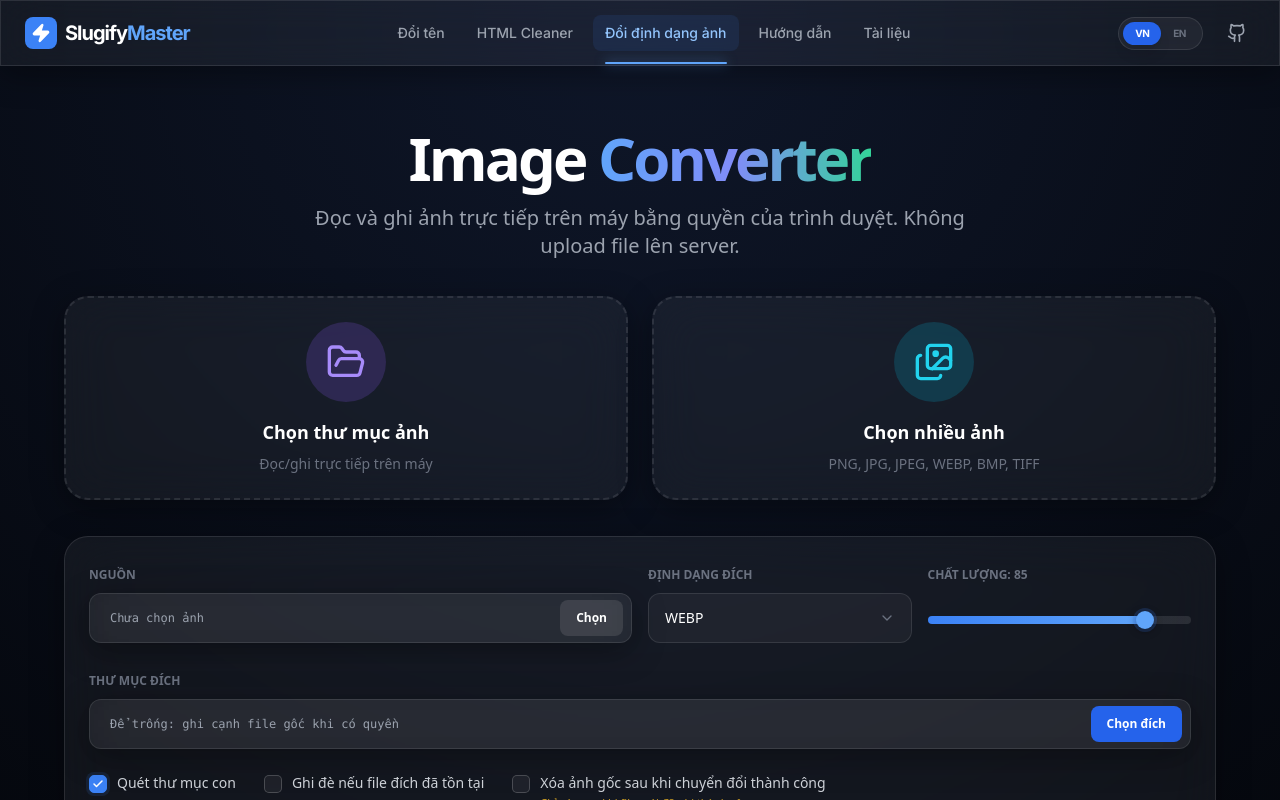
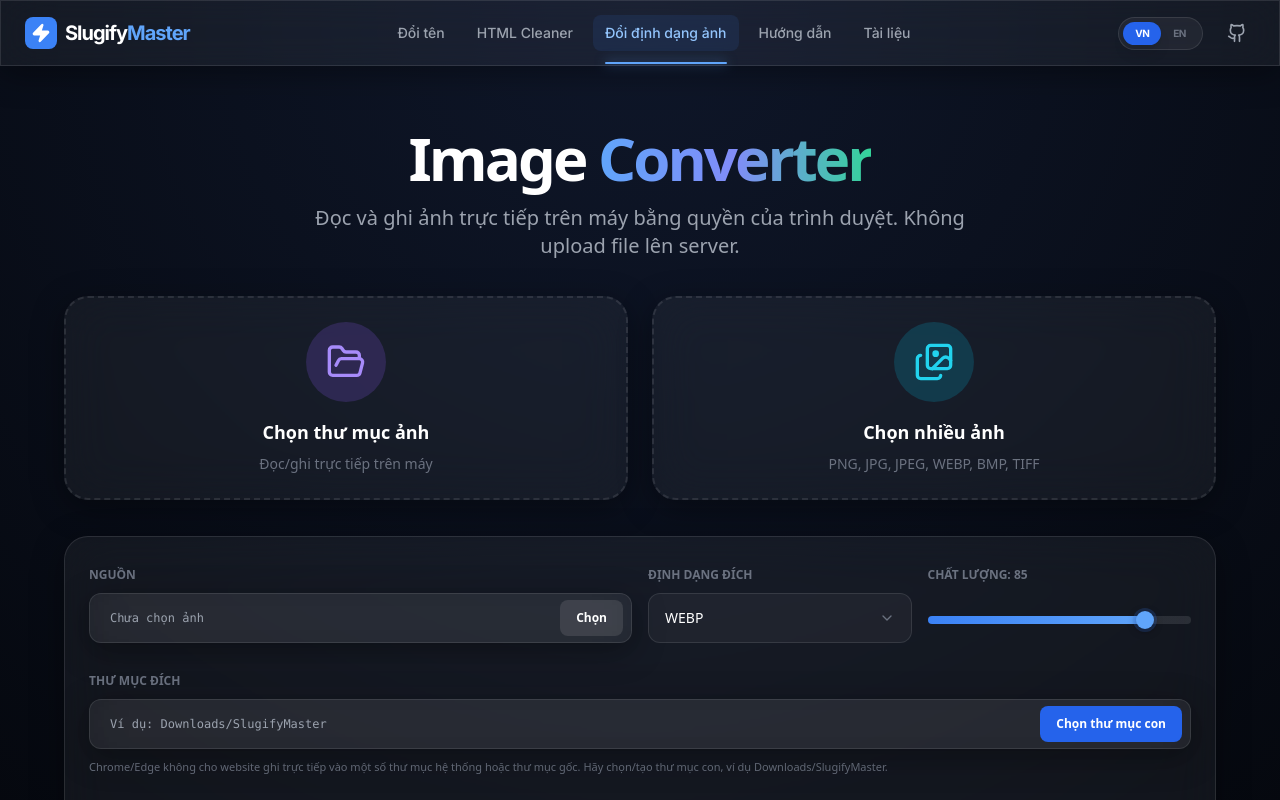
Before and after one commit to Kim-Thu/slugtify, a Next.js app in the folder frontend/: page /image-converter in a window 1280 px wide. Shown: the top 800 px of the page. Built offline with nearby package versions, Linux system fonts and the light colour scheme.

Commit message:
fix: guide users away from restricted output folders

```diff
--- a/frontend/src/app/image-converter/page.tsx
+++ b/frontend/src/app/image-converter/page.tsx
@@ -299,6 +299,14 @@
 
   const chooseOutput = async () => {
     setMessage("");
+
+    toast(
+      vi
+        ? "Hãy chọn hoặc tạo một thư mục con, ví dụ Downloads/SlugifyMaster. Chrome/Edge có thể chặn thư mục hệ thống hoặc thư mục gốc."
+        : "Choose or create a subfolder such as Downloads/SlugifyMaster. Chrome/Edge may block system or root folders.",
+      { icon: "📁", duration: 5000 }
+    );
+
     try {
       const w = ensureSupportedBrowser();
       const dir = await w.showDirectoryPicker({
@@ -311,8 +319,8 @@
       if (!granted) {
         throw new Error(
           vi
-            ? "Trình duyệt chưa cấp quyền ghi vào thư mục này. Hãy chọn lại và cho phép quyền đọc/ghi."
-            : "Write permission was not granted for this folder. Choose it again and allow read/write access."
+            ? "Trình duyệt chưa cấp quyền ghi vào thư mục này. Hãy chọn một thư mục con khác và cho phép quyền đọc/ghi."
+            : "Write permission was not granted. Choose a different subfolder and allow read/write access."
         );
       }
 
@@ -324,8 +332,8 @@
       const text =
         error?.name === "AbortError"
           ? (vi
-              ? "Đã hủy chọn thư mục hoặc trình duyệt không cấp quyền cho thư mục đó."
-              : "Folder selection was cancelled or the browser did not grant access to that folder.")
+              ? "Không chọn được thư mục này. Nếu Chrome/Edge báo thư mục hệ thống, hãy tạo/chọn một thư mục con như Downloads/SlugifyMaster."
+              : "This folder cannot be selected. If Chrome/Edge reports a system folder, create/select a subfolder such as Downloads/SlugifyMaster.")
           : (error?.message || String(error));
 
       setMessage(text);
@@ -679,13 +687,18 @@
             <input
               readOnly
               value={outputDir?.name || ""}
-              placeholder={vi ? "Để trống: ghi cạnh file gốc khi có quyền" : "Empty: write beside source when permitted"}
+              placeholder={vi ? "Ví dụ: Downloads/SlugifyMaster" : "Example: Downloads/SlugifyMaster"}
               className="min-w-0 flex-1 bg-transparent px-3 text-xs font-mono outline-none"
             />
             <button onClick={chooseOutput} className="h-9 px-4 rounded-lg bg-blue-600 hover:bg-blue-500 text-xs font-bold transition-colors">
-              {vi ? "Chọn đích" : "Browse"}
+              {vi ? "Chọn thư mục con" : "Choose subfolder"}
             </button>
           </div>
+          <p className="text-[11px] leading-5 text-gray-500">
+            {vi
+              ? "Chrome/Edge không cho website ghi trực tiếp vào một số thư mục hệ thống hoặc thư mục gốc. Hãy chọn/tạo thư mục con, ví dụ Downloads/SlugifyMaster."
+              : "Chrome/Edge blocks direct write access to some system or root folders. Choose/create a subfolder, for example Downloads/SlugifyMaster."}
+          </p>
         </div>
 
         <div className="flex flex-wrap items-start gap-x-7 gap-y-4">
```
